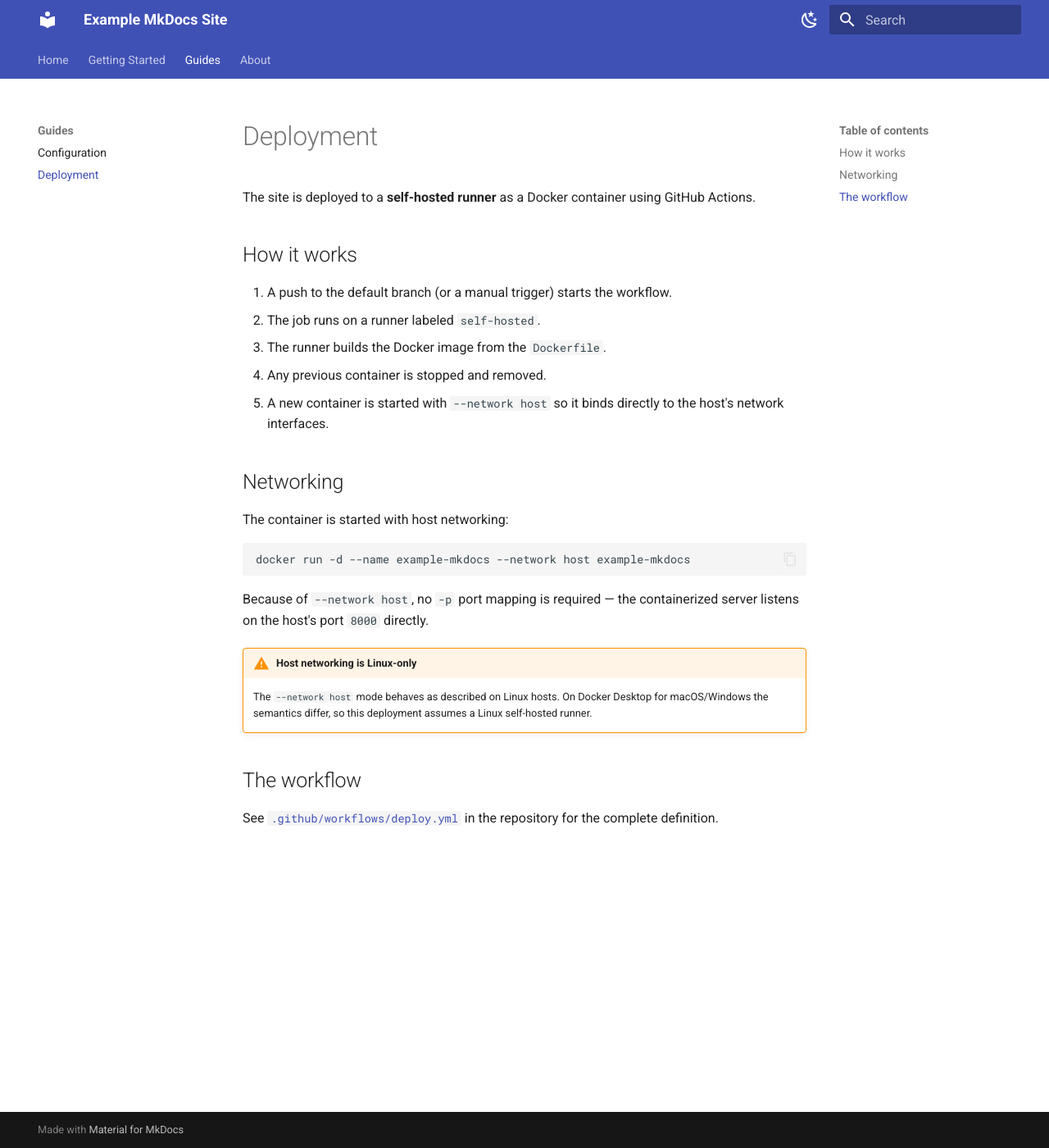
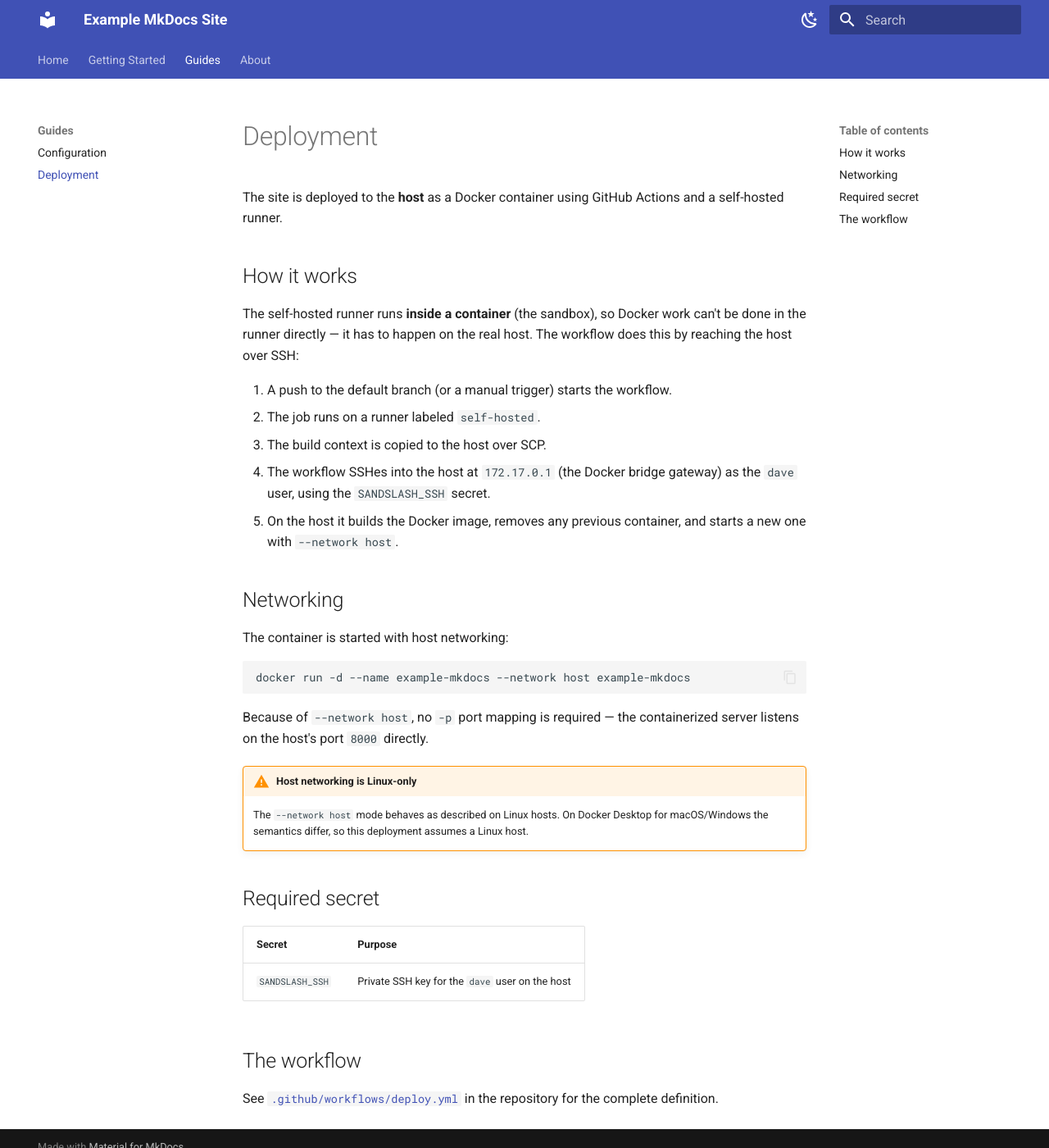
Before and after one commit to dwebbtechorg/github, an MkDocs documentation site: the page built from docs/guides/deployment.md, in a window 1280 px wide and 1400 px high. Shown: the whole window at 82% size. Built offline with MkDocs 1.6.1 and Material for MkDocs 9.7.7, drawn with Linux system fonts in a browser that asks for light colours.

Commit message:
Deploy to host over SSH instead of in the runner container
The self-hosted runner runs inside a container, so docker build/run must
target the real host. Copy the build context to the host via SCP, then SSH
to 172.17.0.1 (Docker bridge gateway) as dave using the SANDSLASH_SSH secret
to build the image and run it with host networking.

```diff
--- a/docs/guides/deployment.md
+++ b/docs/guides/deployment.md
@@ -1,16 +1,21 @@
 # Deployment
 
-The site is deployed to a **self-hosted runner** as a Docker container using
-GitHub Actions.
+The site is deployed to the **host** as a Docker container using GitHub Actions
+and a self-hosted runner.
 
 ## How it works
 
+The self-hosted runner runs **inside a container** (the sandbox), so Docker work
+can't be done in the runner directly — it has to happen on the real host. The
+workflow does this by reaching the host over SSH:
+
 1. A push to the default branch (or a manual trigger) starts the workflow.
 2. The job runs on a runner labeled `self-hosted`.
-3. The runner builds the Docker image from the `Dockerfile`.
-4. Any previous container is stopped and removed.
-5. A new container is started with `--network host` so it binds directly to
-   the host's network interfaces.
+3. The build context is copied to the host over SCP.
+4. The workflow SSHes into the host at `172.17.0.1` (the Docker bridge gateway)
+   as the `dave` user, using the `SANDSLASH_SSH` secret.
+5. On the host it builds the Docker image, removes any previous container, and
+   starts a new one with `--network host`.
 
 ## Networking
 
@@ -26,7 +31,13 @@ containerized server listens on the host's port `8000` directly.
 !!! warning "Host networking is Linux-only"
     The `--network host` mode behaves as described on Linux hosts. On Docker
     Desktop for macOS/Windows the semantics differ, so this deployment assumes
-    a Linux self-hosted runner.
+    a Linux host.
+
+## Required secret
+
+| Secret | Purpose |
+| --- | --- |
+| `SANDSLASH_SSH` | Private SSH key for the `dave` user on the host |
 
 ## The workflow
 
```
Also changed, not shown: 1 other file.
